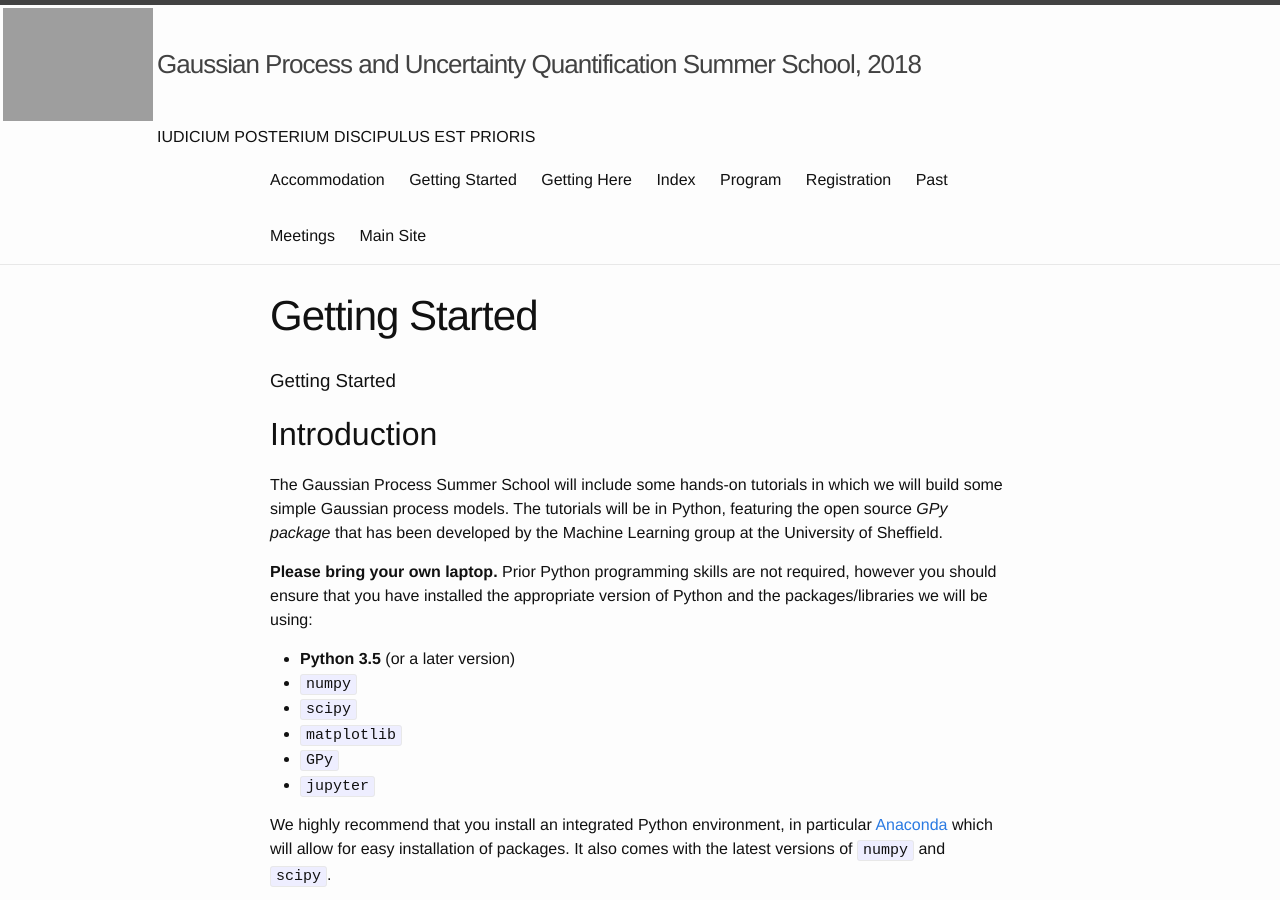
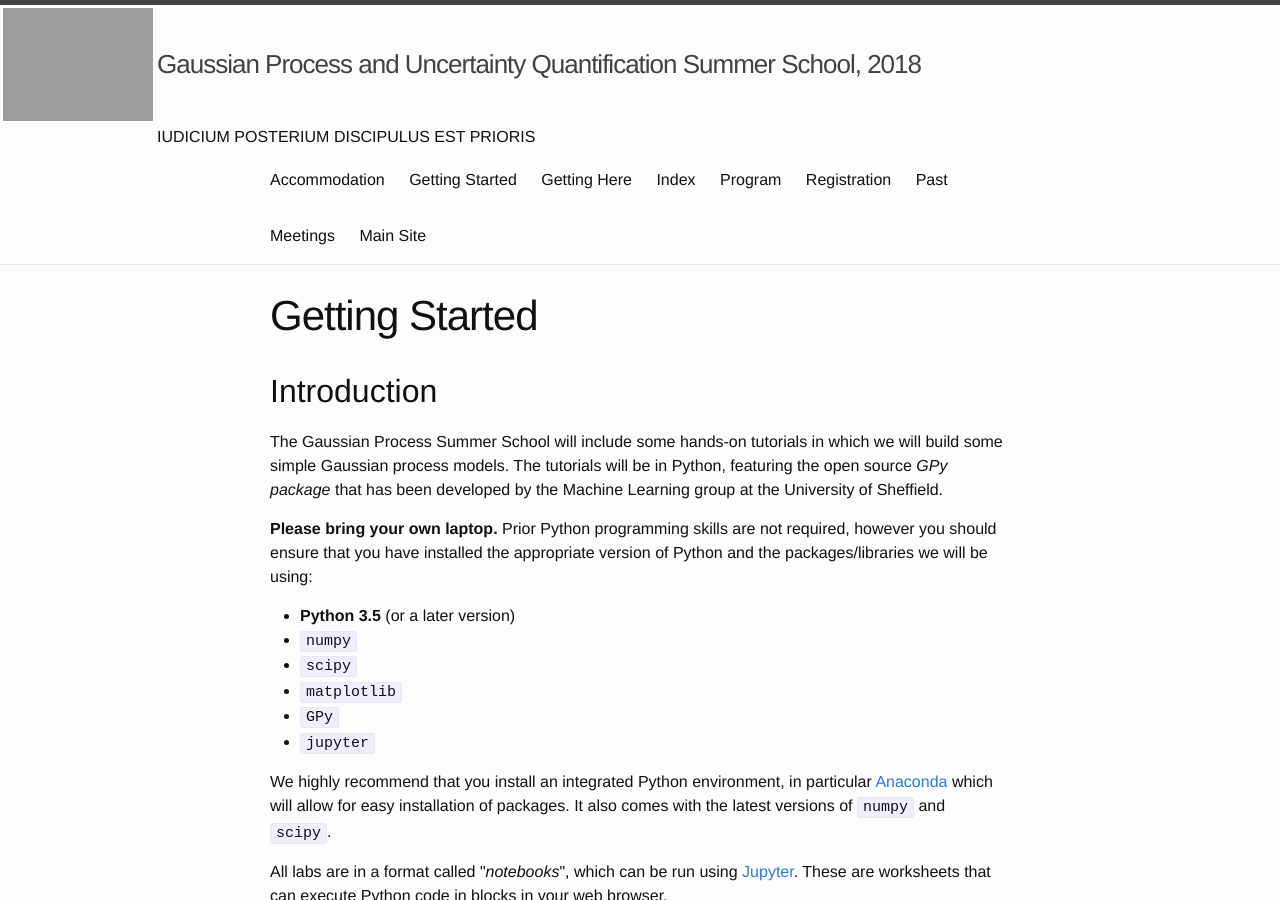
Before and after one commit to gpschool/gpss18, a Jekyll site: the page built from getting_started.html, in a window 1280 px wide and 900 px high. Built offline with Jekyll 4.4.1, drawn with Linux system fonts in a browser that asks for light colours.

Commit message:
Fixed indentations for multiline code in getting_started.html

```diff
--- a/_layouts/getting_started.html
+++ b/_layouts/getting_started.html
@@ -2,8 +2,6 @@
 layout: page
 ---
 <article>
-
-    <h1 id="Getting-Started">Getting Started</h1>
 
     <h2 id="Introduction">Introduction</h2>
 
@@ -70,7 +68,7 @@
     <p>Installing <code>GPy</code> will also install its other dependencies, such as <code>paramz</code>, so you don't need to worry about these. You can test that the installation of <code>GPy</code> is working by running the following in a Python shell:</p>
 
     <pre><code>&gt;&gt;&gt; import GPy
-    &gt;&gt;&gt; GPy.tests()</code></pre>
+&gt;&gt;&gt; GPy.tests()</code></pre>
     <p>This should run through the testing sequence.</p>
 
 
@@ -114,7 +112,7 @@
     <p>Simply activate the environment, and run the following command:</p>
 
     <pre><code>$ python -m ipykernel install --user --name python_3_gpss --display-name "Python 3 (GPSS)"
-    $ deactivate</code></pre>
+$ deactivate</code></pre>
     <p><em>Remember that, for Linux or macOS, you must prepend <code>deactivate</code> with <code>source</code></em>.</p>
     <p>We have deactivated, as we can now access the environment as a Jupyter kernel regardless of whether the environment is activated in the terminal -- this is particularly convenient.</p>
     <p>If you run <code>jupyter notebook</code> now and open a notebook, you should be able to see the new kernel in the dropdown list when selecting a kernel. You should select your environment, the name of which will be shown in the top right of the notebook. <strong>If you select the wrong kernel, or Jupyter chooses the wrong one, you can change it by selecting the correct one from the <code>Change kernel &gt;</code> menu in the <code>Kernel</code> taskbar at the top</strong>.</p>
```
